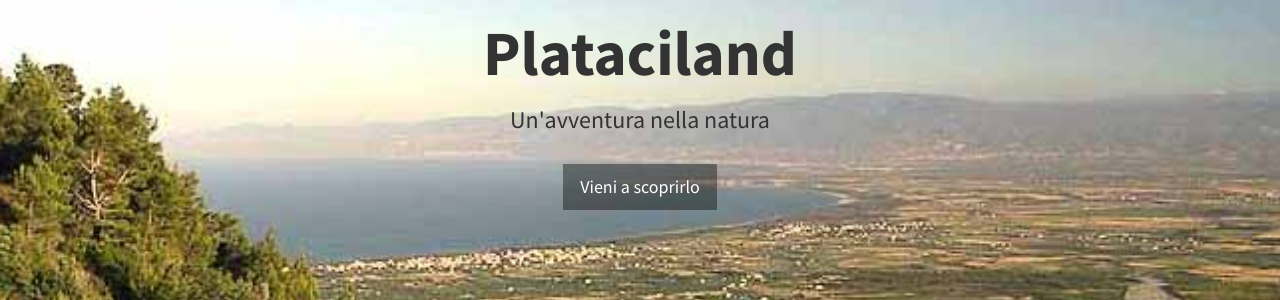
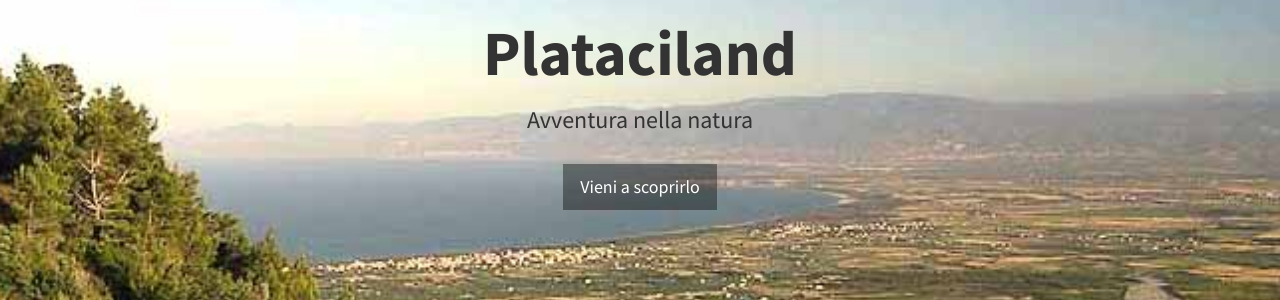
Before and after one commit to plataciland/plataciland.github.io, a Jekyll site: the page built from index.html, in a window 1280 px wide and 900 px high. Shown: the part 336-636 px from the top of the window. Built offline with Jekyll 4.4.1, drawn with Linux system fonts in a browser that asks for light colours; nearby versions of some CDN libraries; library files that are not in the unit come from our copies.

```diff
--- a/_includes/header.html
+++ b/_includes/header.html
@@ -1,7 +1,7 @@
 <header id="top" class="header">
   <div class="text-vertical-center">
     <h1>Plataciland</h1>
-    <h3>Un'avventura nella natura</h3>
+    <h3>Avventura nella natura</h3>
     <br>
     <a href="#about" class="btn btn-dark btn-lg">Vieni a scoprirlo</a>
   </div>
```
